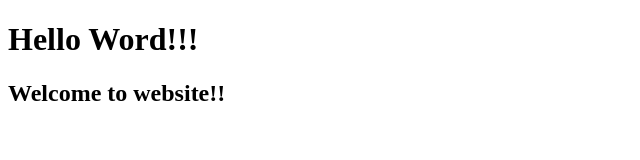
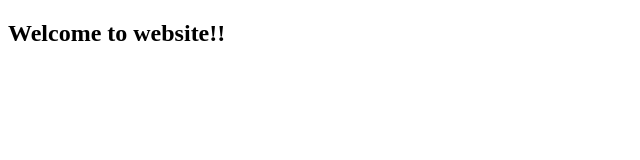
Before and after one commit to KesiniTha/Website-Project_01, a plain HTML site: page index.html in a window 1280 px wide. Shown: the whole page, without its empty margins (0-640 px from the left). Drawn offline with Linux system fonts and the light colour scheme.

Commit message:
Delete hello world

```diff
--- a/index.html
+++ b/index.html
@@ -5,7 +5,6 @@
     </head>
     <body>
 
-        <h1>Hello Word!!!</h1>
         <h2>Welcome to website!!</h2>
     </body>
 </html>
```
